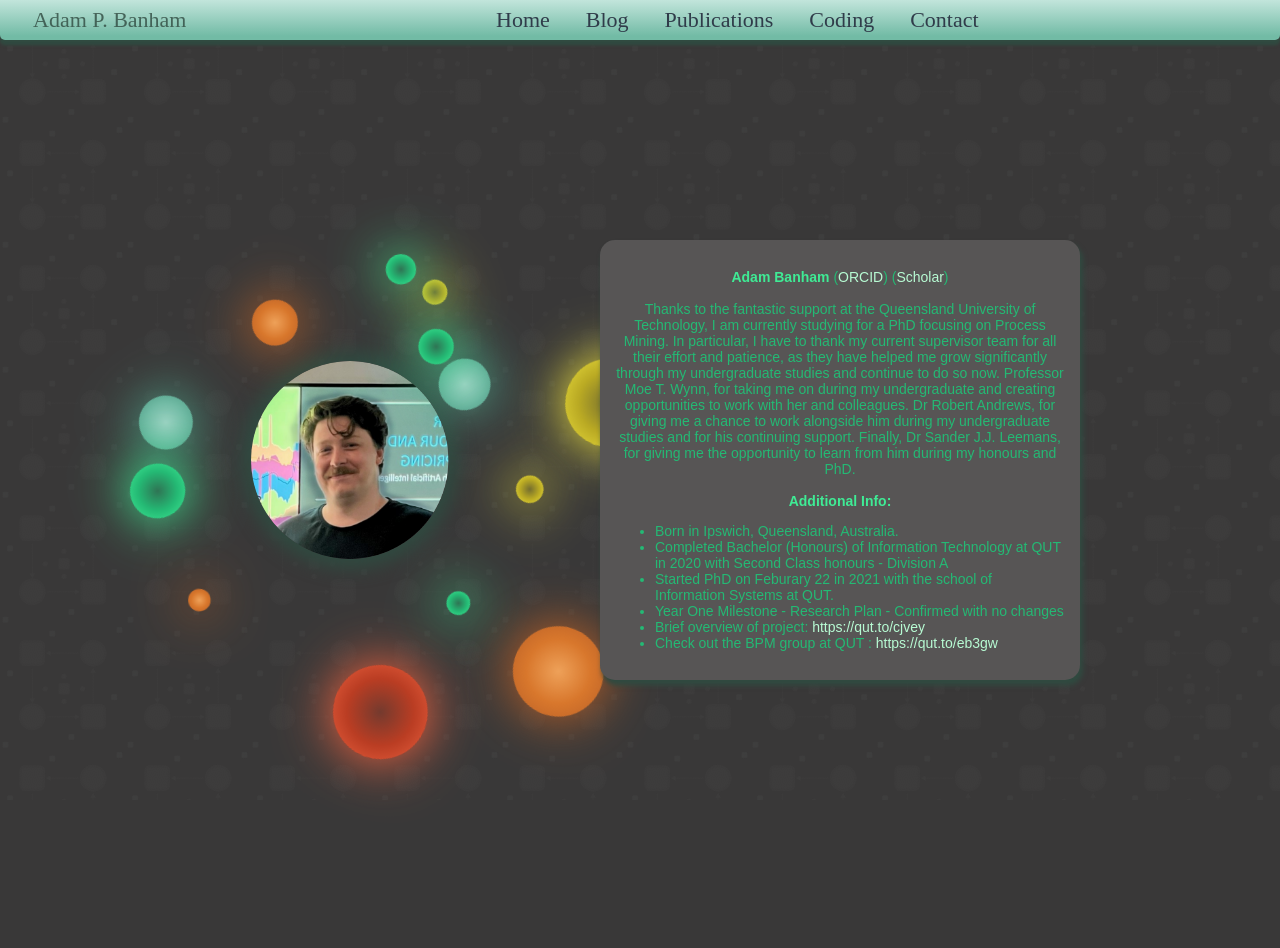
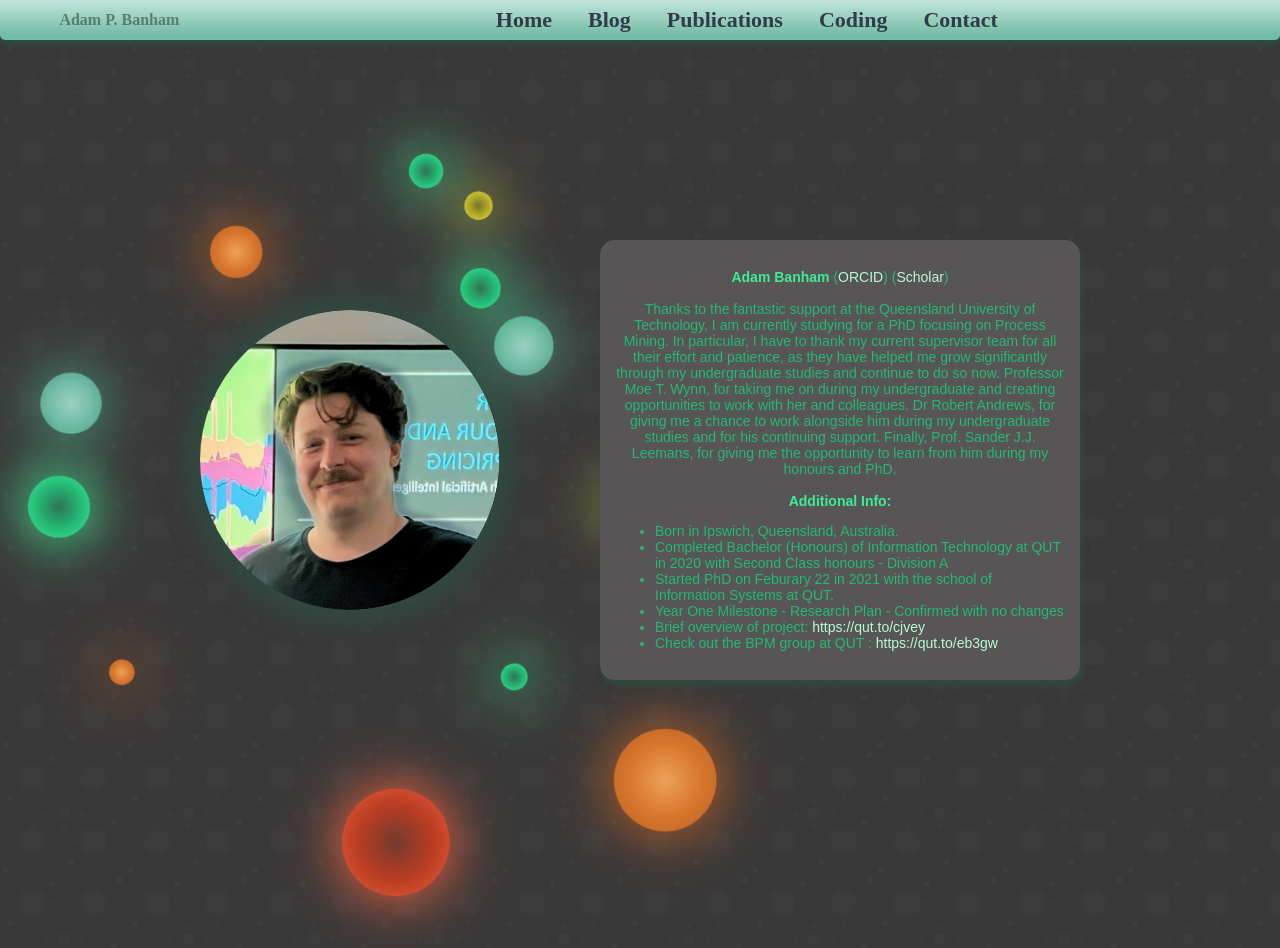
Before and after one commit to AdamBanham/personal-webpage-stack, a Vue app in the folder frontend/: page / in a window 1280 px wide. Before the commit the page ends 800 px from the top, so only its background shows below. Built offline with nearby package versions, Linux system fonts and the light colour scheme.

Commit message:
made webpage more reactive to viewport size.

```diff
--- a/frontend/public/index.html
+++ b/frontend/public/index.html
@@ -6,7 +6,7 @@
     <meta name="viewport" content="width=device-width,initial-scale=1.0">
     <meta name="description" content="Adam Banham is a PhD student at Queensland Unversity of Technology, for the school of infomration systems. This is his personal webpage and holds some useful information about his journey">
     <meta name="author" content="Adam P. Banham">
-    <meta name="keywords" content="Adam, Banham, Process Mining, Researcher, QUT, PhD, Student">
+    <meta name="keywords" content="Adam Banham, Process Mining, Researcher, QUT, PhD, Student">
     <link rel="icon" href="<%= BASE_URL %>favicon.ico">
     <title>Adam Banham</title>
   </head>
--- a/frontend/src/components/home/faceFloater/faceFloater.vue
+++ b/frontend/src/components/home/faceFloater/faceFloater.vue
@@ -113,6 +113,8 @@ created() {
 
 <style lang="sass" scoped>
 @import "@/styles/coloursAnt.sass"
+@import "@/styles/breakpoints.sass"
+
 .facefloater-contain
     position: absolute
     animation: rotate 10s infinite
@@ -133,4 +135,27 @@ created() {
     .orange
         background-image: radial-gradient($orange-3, $orange-5, $orange-7)
         box-shadow: 0 0 75px 5px $orange-7
+
+    div
+        @media (min-width: $desktop-width)
+            transform: scale(0.75)
+
+        @media (max-width: calc($desktop-width - 1px)) and (min-width: $tablet-width)
+            transform: scale(0.5)
+
+        @media (max-width: calc($tablet-width - 1px))
+            transform: scale(0.3)
+
+    @media (min-width: $desktop-width)
+        transform: scale(0.75)
+
+    @media (max-width: calc($desktop-width - 1px)) and (min-width: $tablet-width)
+        transform: scale(0.5)
+        max-width: 450px
+        max-height: 450px
+
+    @media (max-width: calc($tablet-width - 1px))
+        max-width: 300px
+        max-height: 300px
+
 </style>
--- a/frontend/src/components/home/faceHolder/faceHolder.vue
+++ b/frontend/src/components/home/faceHolder/faceHolder.vue
@@ -13,11 +13,10 @@ name: "FaceHolder"
 <style lang="sass" scoped>
 @import "@/styles/coloursAnt.sass"
 @import "@/styles/animations.sass"
+@import "@/styles/breakpoints.sass"
 
 .face-holder
     position: relative
-    height: 300px
-    width: 300px
     z-index: 10
     background-image: url("~@/assets/profile_left.png")
     background-position: center
@@ -25,4 +24,16 @@ name: "FaceHolder"
     background-size: cover
     box-shadow: $green-1 0 0 25px 15px
     border-radius: 50%
+
+    @media (min-width: $desktop-width)
+      height: 300px
+      width: 300px
+
+    @media (max-width: calc($desktop-width - 1px)) and (min-width: $tablet-width)
+      height: 200px
+      width: 200px
+
+    @media (max-width: calc($tablet-width - 1px))
+      height: 150px
+      width: 150px
 </style>
--- a/frontend/src/components/home/home.vue
+++ b/frontend/src/components/home/home.vue
@@ -47,7 +47,7 @@
         as they have helped me grow significantly through my undergraduate studies and continue to do so now.
         Professor Moe T. Wynn, for taking me on during my undergraduate and creating opportunities to work with her and colleagues.
         Dr Robert Andrews, for giving me a chance to work alongside him during my undergraduate studies and for his continuing support.
-        Finally, Dr Sander J.J. Leemans, for giving me the opportunity to learn from him during my honours and PhD.
+        Finally, Prof. Sander J.J. Leemans, for giving me the opportunity to learn from him during my honours and PhD.
         <br>
         <br>
         <b>Additional Info:</b>
@@ -87,14 +87,12 @@
 <script>
 import FaceHolder from "./faceHolder/faceHolder.vue";
 import FaceFloater from "./faceFloater/faceFloater.vue";
-import TimelineBar from "./timelineBar/timelineBar.vue"
 import Floaters from './floaters.js';
 export default {
 name: "HomePage",
 components: {
     FaceHolder,
     FaceFloater,
-    // TimelineBar
 },
 data() {
   return {
@@ -138,24 +136,35 @@ mounted() {
 
 <style lang="sass" scoped>
 @import "@/styles/coloursAnt.sass"
+@import "@/styles/breakpoints.sass"
 
 .home-page
   width: 100%
   height: 100%
-  margin-top: 200px
   display: flex
+
   justify-content: center
   align-items: center
+
+  @media (min-width: $desktop-width)
+    margin-top: 200px
+
+  @media (max-width: calc($desktop-width - 1px)) and (min-width: $tablet-width)
+    margin-top: 75px
+    flex-direction: column
+
+  @media (max-width: calc($tablet-width - 1px))
+    margin-top: 50px
+    flex-direction: column
+
   .left
     justify-content: center
     align-items: center
     display: flex
     z-index: 50
-    transform: scale(.66)
+
   .right
     z-index: 100
-    margin-left: 100px
-    max-width: 450px
     padding: 15px
     background-color: $background-light
     border-radius: 15px
@@ -164,4 +173,13 @@ mounted() {
       text-align: center
     ul
       text-align: left
+
+    @media (min-width: $desktop-width)
+      margin-left: 100px
+
+    @media (min-width: $tablet-width)
+      max-width: 450px
+
+    @media (max-width: calc($tablet-width - 1px))
+      max-width: 300px
 </style>
--- a/frontend/src/components/toolbar/toolbar.vue
+++ b/frontend/src/components/toolbar/toolbar.vue
@@ -51,9 +51,10 @@ methods : {
 
 <style lang="sass" scoped>
 @import "@/styles/coloursAnt.sass"
+@import "@/styles/breakpoints.sass"
 .toolbar
     position: relative
-    width: 100%
+    width: 100vw
     height: 40px
     background: linear-gradient($cyan-1, $cyan-5 90%)
     box-shadow: $green-1 0px 5px 3px 0.25px
@@ -61,11 +62,32 @@ methods : {
     display: inline-flex
     justify-content: flex-start
     z-index: 2000
+
+    overflow-x: auto
+    overflow-y: hidden
+
+    @media (max-width: calc($tablet-width - 1px))
+      height: 55px
+
+    &::-webkit-scrollbar
+      height: 15px
+      width: 5px
+      background-color: none
+
+    &::-webkit-scrollbar-thumb
+      background-color: $green-3
+      opacity: 0.6
+      border-radius: 5px
+
+
+
     .choices
       display: inline-flex
       justify-content: center
       align-items: center
       width: 100%
+      margin-left: 50px
+      margin-right: 50px
       .choice
         display: inline-flex
         justify-content: center
@@ -81,17 +103,27 @@ methods : {
         color: $blue-1
         cursor: pointer
         font-size: 22px
+        font-weight: bold
         &:hover
             background-color: $cyan-5
             color: $cyan-1
+
+        @media (max-width: calc($tablet-width - 1px))
+          font-size: 15px
+
     .name
       margin-left: 25px
-      font-size: 22px
+      font-size: 16px
+      font-weight: bold
       color: $green-1
-      width: 200px
+      width: 250px
       display: inline-flex
       justify-content: center
       align-items: center
-      opacity: 0.8
+      opacity: 0.6
+
+      @media (max-width: calc($tablet-width - 1px))
+        display: none
+
 
 </style>
--- /dev/null
+++ b/frontend/src/styles/breakpoints.sass
@@ -0,0 +1,2 @@
+$desktop-width: 1024px
+$tablet-width: 768px
--- a/frontend/src/styles/content.sass
+++ b/frontend/src/styles/content.sass
@@ -1,7 +1,15 @@
 @import "@/styles/coloursAnt.sass"
+@import "@/styles/breakpoints.sass"
+
+$content-width-full: 650px
+$content-width-medium: 500px
+$content-width-small: 100%
+
+$detail-card-height-full: 150px
+$detail-card-height-medium: 200px
+$detail-card-height-small: 250px
 
 .content-bar
-  width: 650px
   margin: auto
   display: flex
   flex-grow: 1
@@ -10,6 +18,15 @@
   min-height: 100vh
   background-color: $background-light
   padding-bottom: 75px
+
+  @media (min-width: $desktop-width)
+    width: $content-width-full
+
+  @media (max-width: calc($desktop-width - 1px)) and (min-width: $tablet-width)
+    width: $content-width-medium
+
+  @media (max-width: calc($tablet-width - 1px))
+    width: $content-width-small
 
 .content-bar > :first-child
   margin-top: 100px
@@ -23,6 +40,17 @@
     background: $light-grey
     display: flex
     flex-direction: column
+
+    @media (min-width: $desktop-width)
+      height: $detail-card-height-full
+
+    @media (max-width: calc($desktop-width - 1px)) and (min-width: $tablet-width)
+      height: $detail-card-height-medium
+
+    @media (max-width: calc($tablet-width - 1px))
+      height: $detail-card-height-small
+
+
     .header
       width: 100%
       height: 50px
--- a/frontend/src/views/ContactPage.vue
+++ b/frontend/src/views/ContactPage.vue
@@ -44,19 +44,9 @@ data : function() {
 
 <style lang="sass">
 @import "@/styles/coloursAnt.sass"
+@import "@/styles/content.sass"
 
-.content-bar > :first-child
-  margin-top: 100px
 .content-bar
-  width: 650px
-  margin: auto
-  display: flex
-  flex-grow: 1
-  flex-direction: column
-  flex-flow: column
-  min-height: 100vh
-  background-color: $background-light
-  padding-bottom: 75px
 
   // :first-child
   //   margin-top: 100px
--- a/frontend/src/views/blog/Blog.vue
+++ b/frontend/src/views/blog/Blog.vue
@@ -103,9 +103,17 @@ methods: {
 
 .content-bar
     position: absolute
-    margin-left: calc( (100vw - 650px)/2 )
     box-shadow: $background -5px 0px 15px -5px
     z-index: 5
+
+    @media (min-width: $desktop-width)
+      margin-left: calc( (100vw - $content-width-full)/2 )
+
+    @media (max-width: calc($desktop-width - 1px)) and (min-width: $tablet-width)
+      margin-left: calc( (100vw - $content-width-medium)/2 )
+
+    @media (max-width: calc($tablet-width - 1px))
+
 
     h2
         text-align: center
@@ -120,7 +128,7 @@ methods: {
     position: absolute
     z-index: 4
     width: 650px
-    margin-left: calc( ((100vw - 650px)/2) - 150px )
+
     display: flex
     flex-grow: 1
     flex-direction: column
@@ -128,6 +136,14 @@ methods: {
     min-height: 100vh
     background-color: $light-grey
     padding-bottom: 75px
+
+    @media (min-width: $desktop-width)
+      margin-left: calc( ((100vw - $content-width-full)/2) - 150px )
+
+    @media (max-width: calc($desktop-width - 1px)) and (min-width: $tablet-width)
+      margin-left: calc( ((100vw - $content-width-medium)/2) - 150px )
+
+    @media (max-width: calc($tablet-width - 1px))
 
     div
         width: 150px
```
